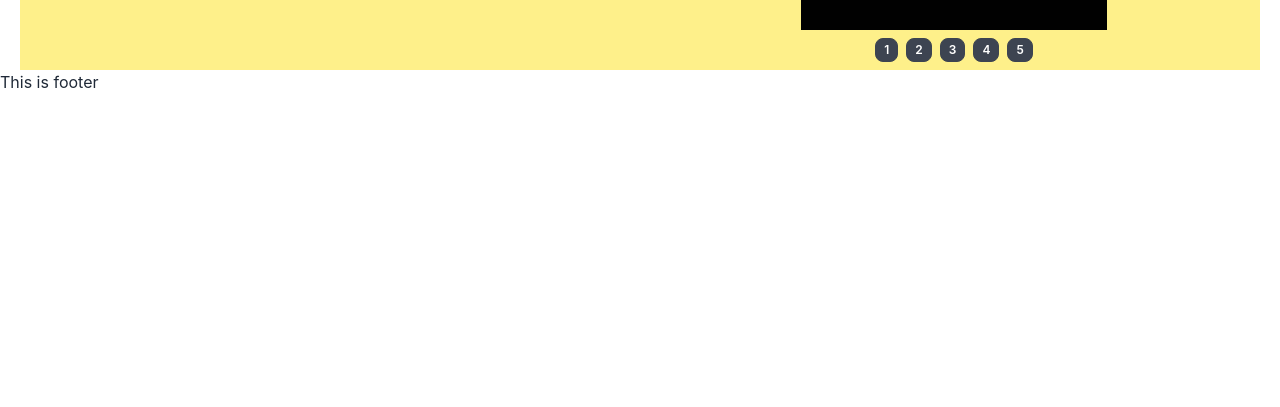
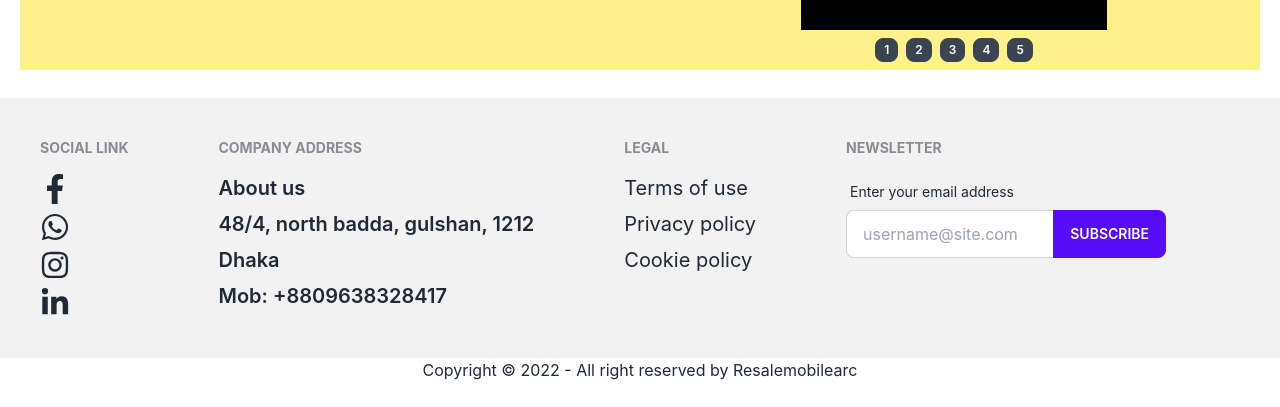
Before and after one commit to Atherbiswas/resalemobilearc_Client, a React (Create React App) app: page / in a window 1280 px wide. Shown: the part 878-1285 px from the top of the page. Before the commit the page ends 972 px from the top, so only its background shows below. Built offline with nearby package versions, Linux system fonts and the light colour scheme; no server answers.

Commit message:
footer added

```diff
--- a/src/pages/Home/Products/Categories.js
+++ b/src/pages/Home/Products/Categories.js
@@ -12,7 +12,7 @@ const Categories = () => {
     return (
         <div>
             <h1 className='text-2xl text-center font-bold'>Categories</h1>
-            <div className='grid lg:grid-cols-3 grid-cols-1 gap-4'>
+            <div className='grid md:grid-cols-3 grid-cols-1 gap-4'>
             {
                 categories.map(category => <Category
                 key={category._id}
--- a/src/pages/Shared/Footer/Footer.js
+++ b/src/pages/Shared/Footer/Footer.js
@@ -1,11 +1,56 @@
-import React from 'react';
+import React from "react";
+import { Link } from "react-router-dom";
+import { FaFacebookF,FaWhatsapp, FaInstagram, FaLinkedinIn } from "react-icons/fa";
 
 const Footer = () => {
-    return (
-        <div>
-            <h1>This is footer</h1>
+  return (
+    <div>
+        <footer className="footer p-10 bg-base-200 text-base-content mt-7">
+      <div>
+        <span className="footer-title">Social Link</span>
+        <Link className="link link-hover"><FaFacebookF className="text-3xl"></FaFacebookF> </Link>
+        <Link className="link link-hover"><FaWhatsapp className="text-3xl"></FaWhatsapp></Link>
+        <Link className="link link-hover"><FaInstagram className="text-3xl"></FaInstagram></Link>
+        <Link className="link link-hover"><FaLinkedinIn className="text-3xl"></FaLinkedinIn></Link>
+      </div>
+      <div>
+        <span className="footer-title">Company Address</span>
+        <Link className="link link-hover text-xl font-semibold">About us</Link>
+        <Link className="link link-hover text-xl font-semibold">48/4, north badda, gulshan, 1212</Link>
+        <Link className="link link-hover text-xl font-semibold">Dhaka</Link>
+        <Link className="link link-hover text-xl font-semibold">Mob: +8809638328417</Link>
+      </div>
+      <div>
+        <span className="footer-title">Legal</span>
+        <Link className="link link-hover text-xl">Terms of use</Link>
+        <Link className="link link-hover text-xl">Privacy policy</Link>
+        <Link className="link link-hover text-xl">Cookie policy</Link>
+      </div>
+      <div>
+        <span className="footer-title">Newsletter</span>
+        <div className="form-control w-80">
+          <label className="label">
+            <span className="label-text">Enter your email address</span>
+          </label>
+          <div className="relative">
+            <input
+              type="text"
+              placeholder="username@site.com"
+              className="input input-bordered w-full pr-16"
+            />
+            <button className="btn btn-primary absolute top-0 right-0 rounded-l-none">
+              Subscribe
+            </button>
+          </div>
         </div>
-    );
+      </div>
+    </footer>
+    <div className="text-center mb-7">
+    <p>Copyright © 2022 - All right reserved by Resalemobilearc</p>
+  </div>
+    </div>
+
+  );
 };
 
 export default Footer;
```
